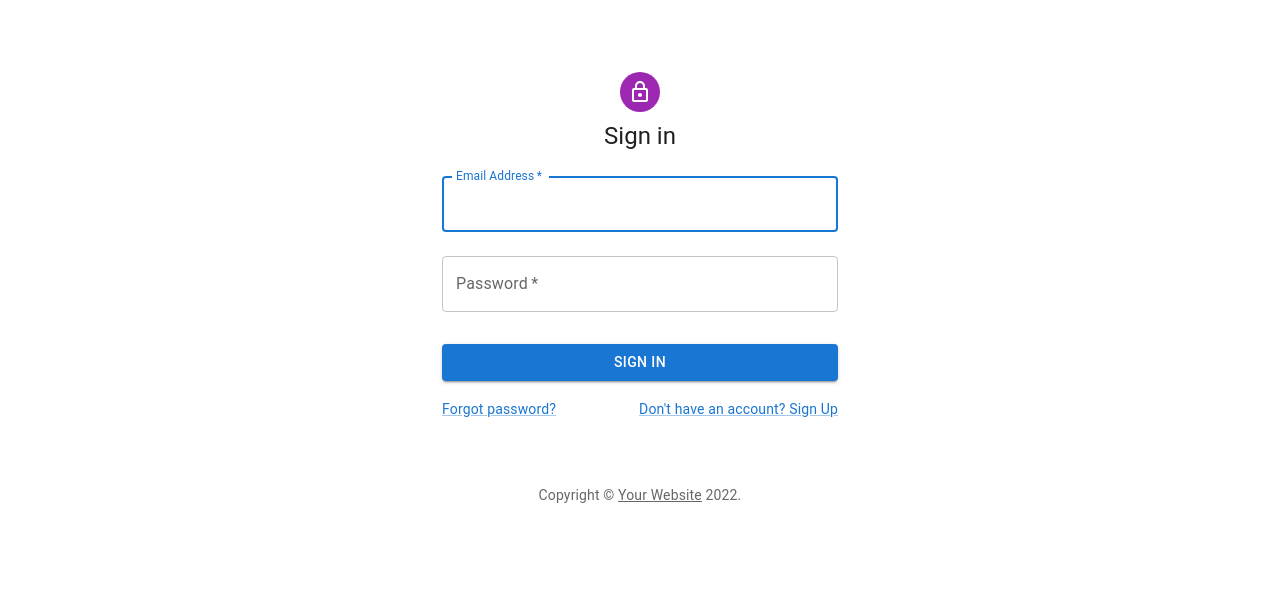
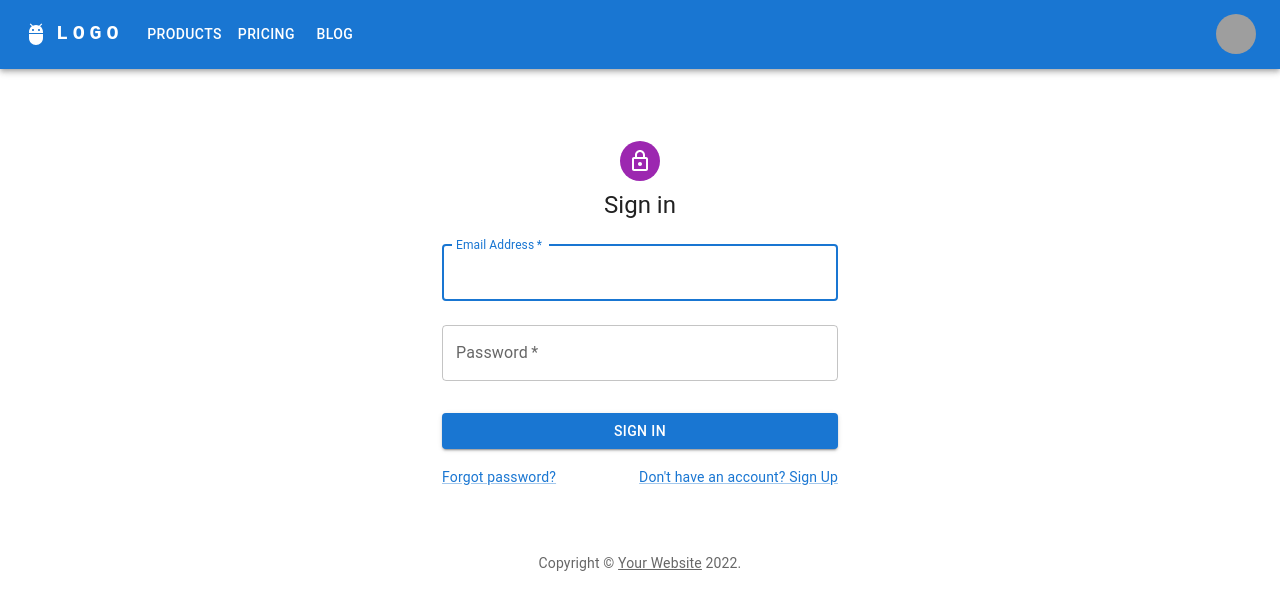
Before and after one commit to LeDucNghi/CM-Present, a React (Create React App) app: page /signin in a window 1280 px wide. Shown: the top 610 px of the page. Built offline with nearby package versions, Linux system fonts and the light colour scheme; grey boxes are pictures that could not be loaded.

Commit message:
signin & signup UI

```diff
--- a/src/App.js
+++ b/src/App.js
@@ -3,6 +3,7 @@
 import { BrowserRouter, Navigate, Route, Routes } from "react-router-dom";
 import React, { Suspense } from "react";
 
+import Header from "components/Header/header";
 import { Loading } from "components/Loading";
 import SignIn from "pages/SignIn/signin";
 import SignUp from "pages/SignUp/signup";
@@ -33,6 +34,8 @@
 function App() {
   return (
     <BrowserRouter>
+      <Header />
+
       <Routes>
         <Route path="/" element={<Navigate to="home" />} />
 
--- /dev/null
+++ b/src/components/Header/header.js
@@ -0,0 +1,163 @@
+import * as React from "react";
+
+import AdbIcon from "@mui/icons-material/Adb";
+import AppBar from "@mui/material/AppBar";
+import Avatar from "@mui/material/Avatar";
+import Box from "@mui/material/Box";
+import Button from "@mui/material/Button";
+import Container from "@mui/material/Container";
+import IconButton from "@mui/material/IconButton";
+import Menu from "@mui/material/Menu";
+import MenuIcon from "@mui/icons-material/Menu";
+import MenuItem from "@mui/material/MenuItem";
+import Toolbar from "@mui/material/Toolbar";
+import Tooltip from "@mui/material/Tooltip";
+import Typography from "@mui/material/Typography";
+
+const pages = ["Products", "Pricing", "Blog"];
+const settings = ["Profile", "Account", "Dashboard", "Logout"];
+
+const Header = () => {
+  const [anchorElNav, setAnchorElNav] = React.useState(null);
+  const [anchorElUser, setAnchorElUser] = React.useState(null);
+
+  const handleOpenNavMenu = (event) => {
+    setAnchorElNav(event.currentTarget);
+  };
+  const handleOpenUserMenu = (event) => {
+    setAnchorElUser(event.currentTarget);
+  };
+
+  const handleCloseNavMenu = () => {
+    setAnchorElNav(null);
+  };
+
+  const handleCloseUserMenu = () => {
+    setAnchorElUser(null);
+  };
+
+  return (
+    <AppBar position="static">
+      <Container maxWidth="xl">
+        <Toolbar disableGutters>
+          <AdbIcon sx={{ display: { xs: "none", md: "flex" }, mr: 1 }} />
+          <Typography
+            variant="h6"
+            noWrap
+            component="a"
+            href="/"
+            sx={{
+              mr: 2,
+              display: { xs: "none", md: "flex" },
+              fontFamily: "monospace",
+              fontWeight: 700,
+              letterSpacing: ".3rem",
+              color: "inherit",
+              textDecoration: "none",
+            }}
+          >
+            LOGO
+          </Typography>
+
+          <Box sx={{ flexGrow: 1, display: { xs: "flex", md: "none" } }}>
+            <IconButton
+              size="large"
+              aria-label="account of current user"
+              aria-controls="menu-appbar"
+              aria-haspopup="true"
+              onClick={handleOpenNavMenu}
+              color="inherit"
+            >
+              <MenuIcon />
+            </IconButton>
+            <Menu
+              id="menu-appbar"
+              anchorEl={anchorElNav}
+              anchorOrigin={{
+                vertical: "bottom",
+                horizontal: "left",
+              }}
+              keepMounted
+              transformOrigin={{
+                vertical: "top",
+                horizontal: "left",
+              }}
+              open={Boolean(anchorElNav)}
+              onClose={handleCloseNavMenu}
+              sx={{
+                display: { xs: "block", md: "none" },
+              }}
+            >
+              {pages.map((page) => (
+                <MenuItem key={page} onClick={handleCloseNavMenu}>
+                  <Typography textAlign="center">{page}</Typography>
+                </MenuItem>
+              ))}
+            </Menu>
+          </Box>
+          <AdbIcon sx={{ display: { xs: "flex", md: "none" }, mr: 1 }} />
+          <Typography
+            variant="h5"
+            noWrap
+            component="a"
+            href=""
+            sx={{
+              mr: 2,
+              display: { xs: "flex", md: "none" },
+              flexGrow: 1,
+              fontFamily: "monospace",
+              fontWeight: 700,
+              letterSpacing: ".3rem",
+              color: "inherit",
+              textDecoration: "none",
+            }}
+          >
+            LOGO
+          </Typography>
+          <Box sx={{ flexGrow: 1, display: { xs: "none", md: "flex" } }}>
+            {pages.map((page) => (
+              <Button
+                key={page}
+                onClick={handleCloseNavMenu}
+                sx={{ my: 2, color: "white", display: "block" }}
+              >
+                {page}
+              </Button>
+            ))}
+          </Box>
+
+          <Box sx={{ flexGrow: 0 }}>
+            <Tooltip title="Open settings">
+              <IconButton onClick={handleOpenUserMenu} sx={{ p: 0 }}>
+                <Avatar alt="Remy Sharp" src="/static/images/avatar/2.jpg" />
+              </IconButton>
+            </Tooltip>
+            <Menu
+              sx={{ mt: "45px" }}
+              id="menu-appbar"
+              anchorEl={anchorElUser}
+              anchorOrigin={{
+                vertical: "top",
+                horizontal: "right",
+              }}
+              keepMounted
+              transformOrigin={{
+                vertical: "top",
+                horizontal: "right",
+              }}
+              open={Boolean(anchorElUser)}
+              onClose={handleCloseUserMenu}
+            >
+              {settings.map((setting) => (
+                <MenuItem key={setting} onClick={handleCloseUserMenu}>
+                  <Typography textAlign="center">{setting}</Typography>
+                </MenuItem>
+              ))}
+            </Menu>
+          </Box>
+        </Toolbar>
+      </Container>
+    </AppBar>
+  );
+};
+export default Header;
--- a/src/pages/SignIn/signin.js
+++ b/src/pages/SignIn/signin.js
@@ -1,14 +1,10 @@
-import * as React from "react";
-
 import { ThemeProvider, createTheme } from "@mui/material/styles";
 
 import Avatar from "@mui/material/Avatar";
 import Box from "@mui/material/Box";
 import Button from "@mui/material/Button";
-import Checkbox from "@mui/material/Checkbox";
 import Container from "@mui/material/Container";
 import CssBaseline from "@mui/material/CssBaseline";
-import FormControlLabel from "@mui/material/FormControlLabel";
 import Grid from "@mui/material/Grid";
 import Link from "@mui/material/Link";
 import LockOutlinedIcon from "@mui/icons-material/LockOutlined";
--- a/src/pages/SignUp/signup.js
+++ b/src/pages/SignUp/signup.js
@@ -1,14 +1,10 @@
-import * as React from "react";
-
 import { ThemeProvider, createTheme } from "@mui/material/styles";
 
 import Avatar from "@mui/material/Avatar";
 import Box from "@mui/material/Box";
 import Button from "@mui/material/Button";
-import Checkbox from "@mui/material/Checkbox";
 import Container from "@mui/material/Container";
 import CssBaseline from "@mui/material/CssBaseline";
-import FormControlLabel from "@mui/material/FormControlLabel";
 import Grid from "@mui/material/Grid";
 import Link from "@mui/material/Link";
 import LockOutlinedIcon from "@mui/icons-material/LockOutlined";
```
